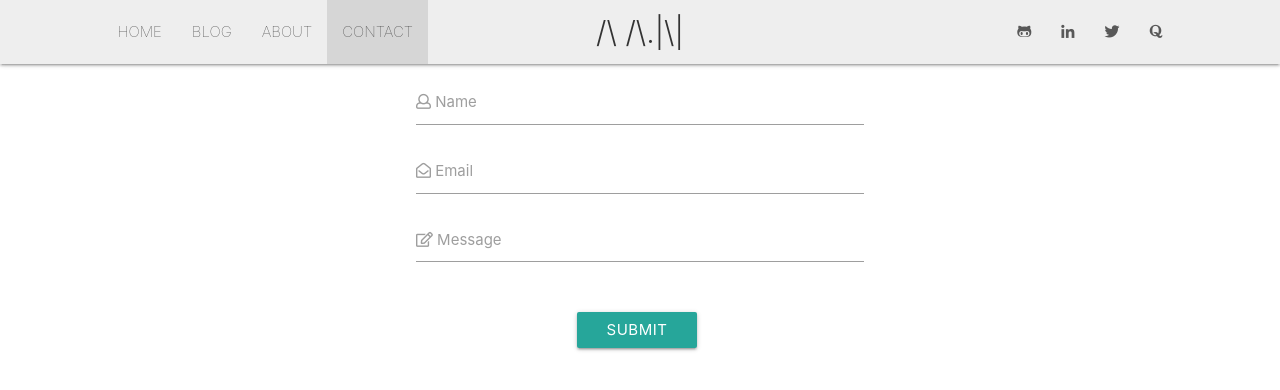
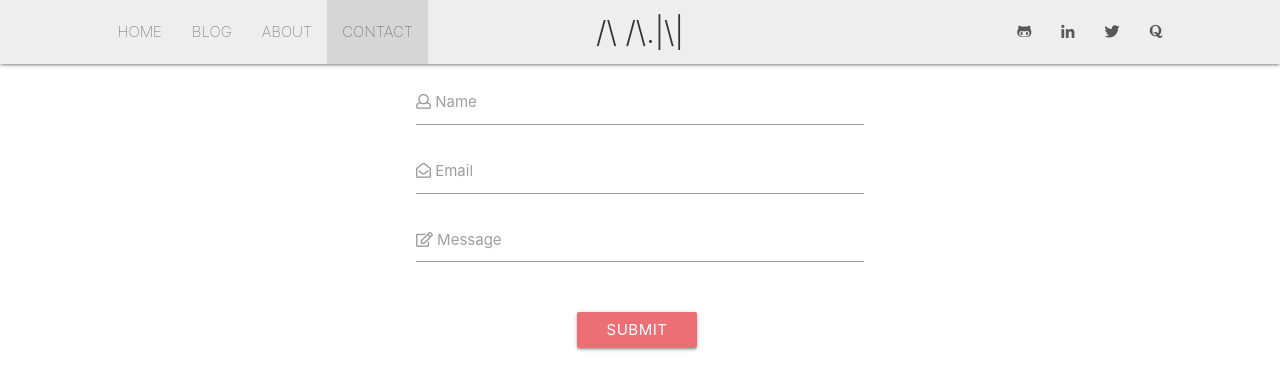
Before and after one commit to anthonyanader/personalBlog, a Jekyll site: the page built from contact.html, in a window 1280 px wide. Shown: the top 390 px of the page. Built offline with Jekyll 4.4.1, drawn with Linux system fonts in a browser that asks for light colours.

Commit message:
temp form styling

```diff
--- a/assets/css/main.css
+++ b/assets/css/main.css
@@ -38,6 +38,13 @@ nav .nav-links {
     font-family: Lato;
     font-weight: 100;
 
+}
+.submit-btn {
+    background-color: #EC6F75;
+}
+.submit-btn:hover {
+    background-color: #EC6F75;
+    opacity:0.8;
 }
 
 /***********************
```
